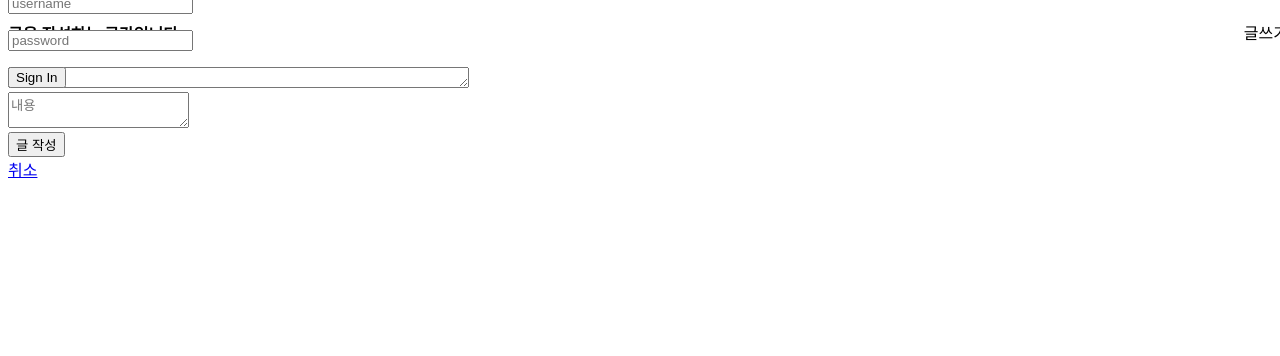
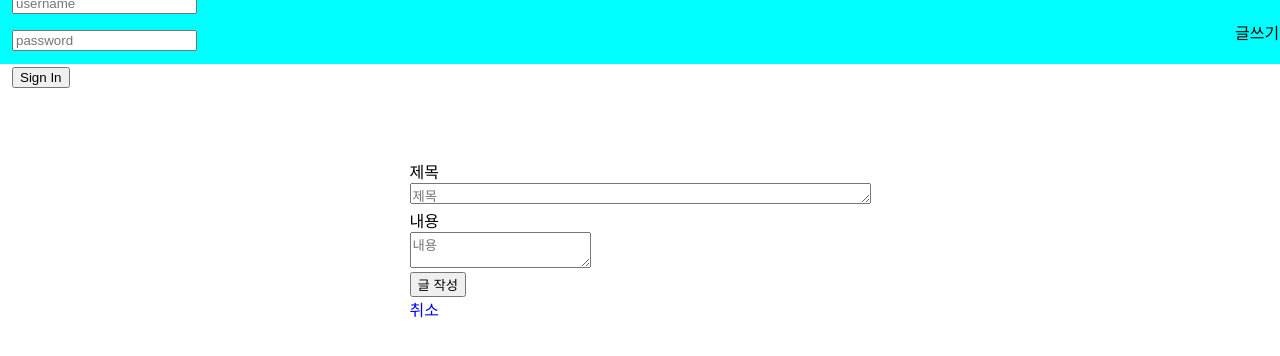
Before and after one commit to JongHoonJang/dev_test, a Vue app in the folder frontend/: page / in a window 1280 px wide. Both pictures are taken after a click on the link "글쓰기". Shown: the top 356 px of the page. Built offline with nearby package versions, Linux system fonts and the light colour scheme; no server answers.

Commit message:
CSS 적용

```diff
--- a/frontend/src/App.vue
+++ b/frontend/src/App.vue
@@ -1,6 +1,6 @@
 <template>
   <NavBarView />
-  <router-view />
+  <router-view  class="body"/>
 </template>
 
 <script>
@@ -10,3 +10,25 @@ export default {
   components: { NavBarView },
 };
 </script>
+
+<style>
+.body {
+  height: 60vh;
+  display: flex;
+  justify-content: center;
+  align-items: center;
+  margin: 0;
+}
+body {
+  margin: 0;
+}
+#app {
+  width : 100vw;
+  height : 100vh;
+
+}
+head {
+  margin: 0;
+}
+
+</style>
--- a/frontend/src/components/BoardCreateView.vue
+++ b/frontend/src/components/BoardCreateView.vue
@@ -1,13 +1,13 @@
 <template>
   <div id="board_write">
-    <h4>글을 작성하는 공간입니다.</h4>
       <div id="write_area">
         <form @submit.prevent="boardCreate(credentials)" enctype="multipart/form-data" method="post">
+          <div>제목</div>
           <div id="in_title">
             <textarea v-model.trim="credentials.title" name="title" id="utitle" rows="1" cols="55" placeholder="제목" maxlength="100" required></textarea>
           </div>
 
-          <div class="wi_line"></div>
+          <div class="wi_line">내용</div>
             <div id="in_content">
               <textarea v-model.trim="credentials.content" name="content" id="ucontent" placeholder="내용" required></textarea>
             </div>
@@ -45,3 +45,9 @@ export default {
   }
 };
 </script>
+
+<style scoped>
+.board_write{
+  display: flex;
+}
+</style>
--- a/frontend/src/components/MainView.vue
+++ b/frontend/src/components/MainView.vue
@@ -1,5 +1,6 @@
 <template>
-  <table class="table table-boarderd table-hover boardlist">
+  <div class='Page'>
+    <table class="boardlist">
       <thead>
         <tr style="background-color: #ccffee">
           <th>번호</th>
@@ -17,6 +18,7 @@
         />
       </tbody>
     </table>
+  </div>
 </template>
 
 <script>
@@ -38,7 +40,11 @@ export default {
 </script>
 
 <!-- Add "scoped" attribute to limit CSS to this component only -->
-<style scoped>
+<style>
+.Nav {
+  display: flex;
+  justify-content: space-between;
+}
 h3 {
   margin: 40px 0 0;
 }
@@ -51,6 +57,32 @@ li {
   margin: 0 10px;
 }
 a {
-  color: #42b983;
+  text-decoration-line: none;
+
+}
+.Page {
+  display: flex;
+  justify-content: center;
+  align-items: center;
+  width: 100vw;
+  height: 8vh;
+}
+.boardlist {
+  justify-content: center;
+  align-items: center;
+  width: 100vw;
+  height: 8vh;
+  margin: 5vw;
+}
+table, th, td {
+  border: 1px solid black;
+  border-collapse: collapse;
+}
+table {
+  width : 300px;
+  height : 200px;
+}
+th, td {
+  text-align: center;
 }
 </style>
--- a/frontend/src/components/NavBarView.vue
+++ b/frontend/src/components/NavBarView.vue
@@ -1,5 +1,4 @@
 <template>
-  <div>
     <nav class="nav-bar">
       <div class="nav-bar-login">
         <div class="nav-laft">
@@ -17,7 +16,6 @@
         <a class='create_board' @click="writing()">글쓰기</a>
       </div>
     </nav>
-  </div>
 </template>
 
 <script>
@@ -71,14 +69,20 @@ export default {
   font-weight: normal;
   font-style: normal;
 } */
+nav {
+  margin: 0;
+  width: 99vw;
+}
 .nav-bar {
+  padding: 8px 12px;
+  background-color: aqua;
   position: fixed;
   top: 0;
   display: flex;
   justify-content: space-between;
   align-items: center;
-  width: 100vw;
-  height: 8vh;
+  height: 6vh;
+  margin: 0;
   z-index: 1;
 }
 
@@ -89,10 +93,6 @@ export default {
   margin-right: 5vw;
 } */
 
-.nav-bar-logo-img {
-  height: 5vh;
-  margin-left: 7vw;
-}
 .nav-laft {
   display: flex;
 }
```
Also changed, not shown: frontend/src/components/BoardListView.vue (line endings or trailing spaces). Lines whose indentation alone changed are shown as unchanged.
